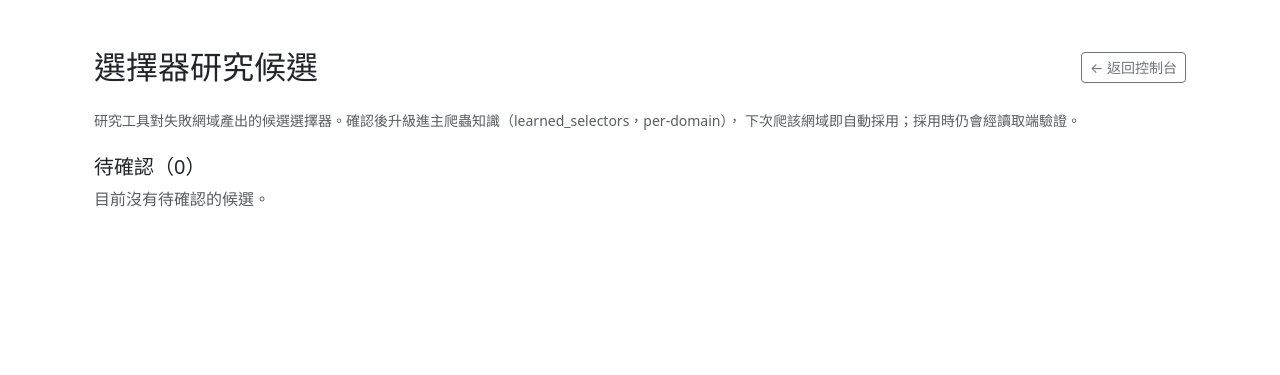
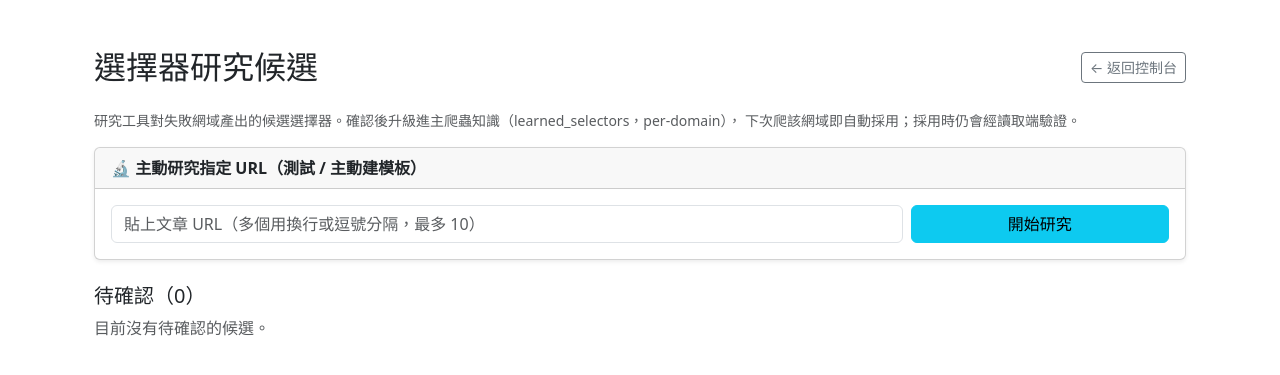
Before and after one commit to hsnuhow/Content-Analyser-CN, a Flask app: template app/templates/admin_selector_candidates.html in a window 1280 px wide. Shown: the part 56-431 px from the top of the page. Run offline with Flask 3, Linux system fonts and the light colour scheme; the template is opened without the code that fills it, so the values that code supplies are empty; some libraries are stand-ins or nearby versions.

Commit message:
新增(B2+)：admin 主動研究指定 URL（不限失敗項，供測試/主動建模板）
/admin/research-url：admin 貼任意 URL → submit_research → 候選頁輪詢顯示候選/診斷。
讓研究工具可主動使用（非只反應式 on-failure），也便於驗證候選產出路徑。

Co-Authored-By: Claude Opus 4.8 (1M context) <noreply@anthropic.com>

```diff
--- a/app/templates/admin_selector_candidates.html
+++ b/app/templates/admin_selector_candidates.html
@@ -9,6 +9,46 @@
     研究工具對失敗網域產出的候選選擇器。確認後升級進主爬蟲知識（learned_selectors，per-domain），
     下次爬該網域即自動採用；採用時仍會經讀取端驗證。
   </p>
+
+  <div class="card shadow-sm mb-4">
+    <div class="card-header fw-semibold">🔬 主動研究指定 URL（測試 / 主動建模板）</div>
+    <div class="card-body">
+      <form method="POST" action="{{ url_for('admin_bp.research_url') }}" class="row g-2">
+        <input type="hidden" name="csrf_token" value="{{ csrf_token() }}">
+        <div class="col-md-9">
+          <input type="text" name="urls" class="form-control"
+                 placeholder="貼上文章 URL（多個用換行或逗號分隔，最多 10）" required>
+        </div>
+        <div class="col-md-3">
+          <button type="submit" class="btn btn-info w-100">開始研究</button>
+        </div>
+      </form>
+      {% if active_research_job %}
+      <div class="mt-3">
+        <div id="arLog" class="text-muted small mb-2">研究進行中...</div>
+        <div id="arResult"></div>
+      </div>
+      <script>
+      (function pollAR(){
+        const esc=s=>String(s||'').replace(/[&<>"']/g,c=>({'&':'&amp;','<':'&lt;','>':'&gt;','"':'&quot;',"'":'&#39;'}[c]));
+        fetch("{{ url_for('admin_bp.research_url_status') }}")
+          .then(r=>r.json()).then(d=>{
+            document.getElementById('arLog').textContent = d.log || d.status || '';
+            if(d.status==='completed'){
+              const res=d.result||{}; let h='';
+              (res.candidates||[]).forEach(c=>{ h+=`<div class="alert alert-success py-2 mb-2"><b>${esc(c.domain)}</b> → 候選 <code>${esc(c.selector)}</code>（${c.validated_chars||0} 字）— 下方可確認升級</div>`; });
+              (res.diagnoses||[]).forEach(g=>{ h+=`<div class="alert alert-warning py-2 mb-2"><b>${esc(g.domain)}</b>：${esc(g.diagnosis)}</div>`; });
+              document.getElementById('arResult').innerHTML = h || '<div class="text-muted">無候選/診斷。</div>';
+              setTimeout(()=>location.reload(), 1500);
+            } else if(d.status==='failed'){ document.getElementById('arLog').textContent='研究失敗：'+(d.log||''); }
+            else if(d.status==='none'){ document.getElementById('arLog').textContent=''; }
+            else { setTimeout(pollAR,4000); }
+          }).catch(()=>setTimeout(pollAR,6000));
+      })();
+      </script>
+      {% endif %}
+    </div>
+  </div>
 
   <h5 class="mt-4">待確認（{{ pending|length }}）</h5>
   {% if pending %}
```
Also changed, not shown: app/admin_routes.py (+34 -2 lines).
